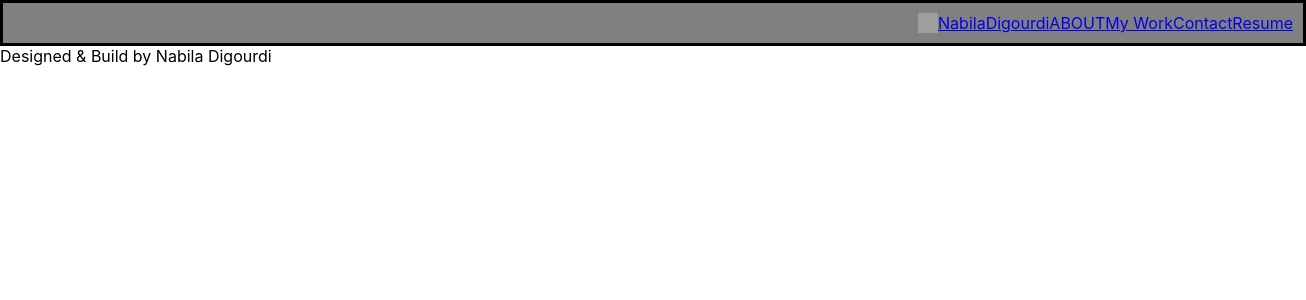
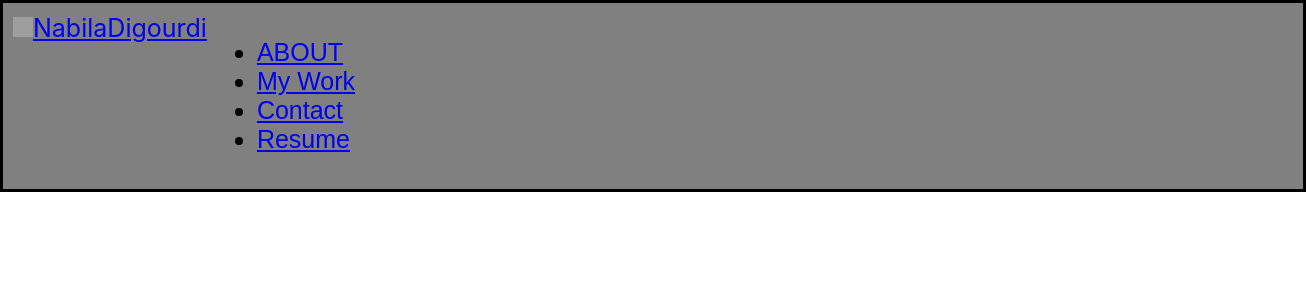
Before and after one commit to nabiladigo/portfolio-frontend, a React (Create React App) app: page /resume in a window 1280 px wide. Shown: the top 300 px of the page, 1306 px wide, since content can reach past the window. Built offline with nearby package versions, Linux system fonts and the light colour scheme; grey boxes are pictures that could not be loaded.

Commit message:
update Nav page

```diff
--- a/src/components/Nav.js
+++ b/src/components/Nav.js
@@ -1,42 +1,36 @@
 import { Link } from "react-router-dom";
 import '../styles/Nav.scss';
-
+//  need to work on nav bar more dropdown and why did I use a instead of Link
 function Nav(props) {
-//   //inline style for the nav tag
-//   const navStyle = {
-//     display: "flex",
-//     justifyContent: "space-around",
-//     border: "3px solid black",
-//     padding: "8px",
-//     width: "90%",
-//     margin: "auto",
-//   };
-
-  return (
-    <header>
-      <nav className="navbar" >
-
-        <img className="image" alt="logo" src="https://i.imgur.com/cLYvXem.jpg"/>
-        <div  className="link">
-        <Link  to="/">
-          Nabila<span>Digourdi</span>
-        </Link>
-        <Link  to="/about">
-          ABOUT
-        </Link>
-        <Link  to="/projects">
-          My Work
-        </Link>
-        <Link  to="/contact">
-          Contact
-        </Link>
-        <a  href='https://docs.google.com/document/d/1UqOyAENDdGjgEj7gWPphDqqN91m81c1ZTzC2hKQfc3k/'>
-          Resume
-         </a>
-         </div>
-      </nav>
-    </header>
-  );
+    return (
+        <header className="header">
+            <div className="logo">
+                <img className="image" alt="logo" src="https://i.imgur.com/cLYvXem.jpg"/>
+                <a href="/">Nabila<span>Digourdi</span></a>
+            </div>
+            <nav className="navbar" >
+                <ul className="link">
+                    <li>
+                        <a className="list" href="/about">ABOUT</a>
+                    </li>
+                    <li>
+                        <a className="list" href="/projects">My Work</a>
+                    </li>
+                    <li>
+                        <a className="list" href="/contact">Contact</a>
+                    </li>
+                    <li>
+                        <a className="list" href='https://docs.google.com/document/d/1_GA1E4VOXxVk1QKdjY5BP3_uWV0lvLBOCfoTxEh146I'>Resume</a>
+                    </li>
+                </ul>
+            </nav>
+            <div className="nav_toggle"></div>
+        </header>
+   );
 }
 
+
+
+
+
 export default Nav;
--- a/src/pages/Resume.js
+++ b/src/pages/Resume.js
@@ -3,7 +3,7 @@ import React from 'react'
 const Resume = () => {
   return (
     <div>
-      <a href='https://docs.google.com/document/d/1UqOyAENDdGjgEj7gWPphDqqN91m81c1ZTzC2hKQfc3k/'> Resume</a>
+      <a href='https://docs.google.com/document/d/1_GA1E4VOXxVk1QKdjY5BP3_uWV0lvLBOCfoTxEh146I/'> Resume</a>
     </div>
   )
 }
--- a/src/styles/Nav.scss
+++ b/src/styles/Nav.scss
@@ -1,25 +1,30 @@
 @import'../variables/Variables.scss';
 
-.navbar{
-        display: flex;
-        justify-content: flex-end;
+.header{
+        display:  flex;
+        // inline-block;
+        justify-content:left;
         border: 3px solid black;
         padding: 10px;
         width: 100%;
         margin: auto;
         background-color: $navColor;
+        position:fixed;
+        font-size: 25px;
+}
+
+.link{
+    // color: white;
+    text-decoration: none;
+    font-family: $titleFont;
+    // margin:80px;
+    padding: 0px 50px;
 
 }
 
-// .link{
-//     color: white;
-//     font-size: 25px;
-//     text-decoration: none;
-//     font-family: $titleFont;
-    // margin:80px;
-    // padding: 0px 50px;
-
-// }
+.list{
+    // padding:80px ;
+}
 
 .image{
     width:20px;
```
Also changed, not shown: src/components/Sidebar.js (added, +9 -0 lines).
